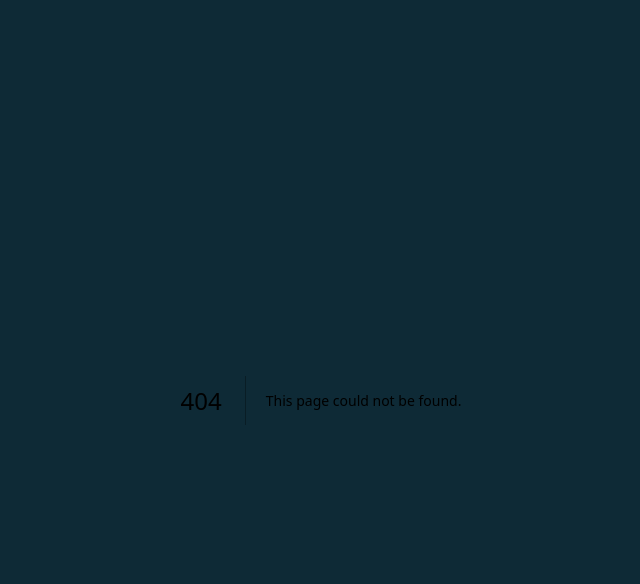
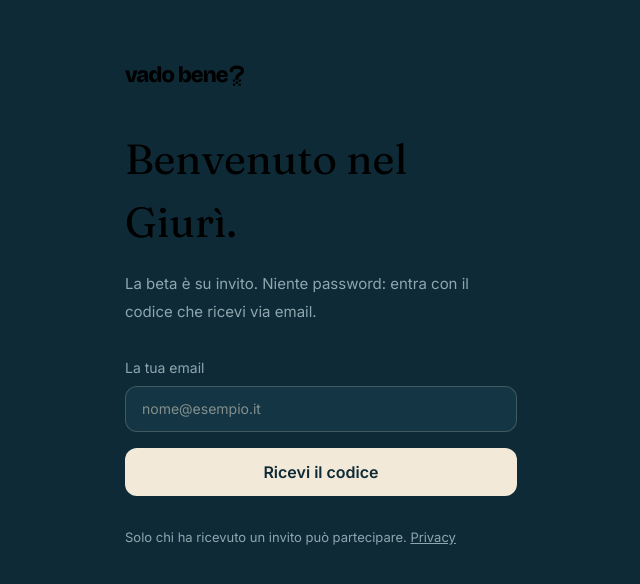
Before and after one commit to orsinienrico/vadobene, a Next.js app: page /login in a window 1280 px wide. Before the commit this address had no page. Shown: the top 584 px of the page, without its empty margins (319-959 px from the left). Built offline with nearby package versions, Linux system fonts and the light colour scheme; no server answers.

Commit message:
beta: stage invite-only OTP sign-in and server allowlist

```diff
--- /dev/null
+++ b/src/app/login/page.tsx
@@ -0,0 +1,142 @@
+"use client";
+
+import { useEffect, useState } from "react";
+import Link from "next/link";
+import { Brand } from "@/components/Brand";
+import { createClient } from "@/lib/supabase/client";
+
+/**
+ * Invite-only beta login: email OTP, no password and no public account creation.
+ * Supabase Auth must be configured to email {{ .Token }} with custom SMTP.
+ * The server independently enforces BETA_ALLOWED_EMAILS on protected APIs.
+ */
+export default function LoginPage() {
+  const [email, setEmail] = useState("");
+  const [code, setCode] = useState("");
+  const [step, setStep] = useState<"email" | "code">("email");
+  const [busy, setBusy] = useState(false);
+  const [message, setMessage] = useState("");
+  const [signedIn, setSignedIn] = useState(false);
+
+  useEffect(() => {
+    if (!process.env.NEXT_PUBLIC_SUPABASE_URL || !process.env.NEXT_PUBLIC_SUPABASE_ANON_KEY) return;
+    const supabase = createClient();
+    void supabase.auth.getUser().then(({ data }) => {
+      if (data.user && data.user.is_anonymous !== true && data.user.email) setSignedIn(true);
+    });
+  }, []);
+
+  const requestCode = async (event: React.FormEvent) => {
+    event.preventDefault();
+    if (busy || !email.trim()) return;
+    setBusy(true);
+    setMessage("");
+    try {
+      const supabase = createClient();
+      const { error } = await supabase.auth.signInWithOtp({
+        email: email.trim().toLowerCase(),
+        options: { shouldCreateUser: false },
+      });
+      if (error) {
+        setMessage("Non riesco a inviare il codice. Verifica il tuo invito o riprova.");
+      } else {
+        setStep("code");
+        setMessage("Controlla la mail. Il codice è monouso.");
+      }
+    } catch {
+      setMessage("Servizio temporaneamente non disponibile.");
+    } finally {
+      setBusy(false);
+    }
+  };
+
+  const verifyCode = async (event: React.FormEvent) => {
+    event.preventDefault();
+    if (busy || !/^[0-9]{6,8}$/.test(code.trim())) {
+      setMessage("Inserisci il codice ricevuto via email.");
+      return;
+    }
+    setBusy(true);
+    setMessage("");
+    try {
+      const supabase = createClient();
+      const { error } = await supabase.auth.verifyOtp({
+        email: email.trim().toLowerCase(),
+        token: code.trim(),
+        type: "email",
+      });
+      if (error) {
+        setMessage("Codice non valido o scaduto. Riprova.");
+      } else {
+        window.location.assign("/");
+      }
+    } catch {
+      setMessage("Verifica non riuscita. Riprova.");
+    } finally {
+      setBusy(false);
+    }
+  };
+
+  const signOut = async () => {
+    setBusy(true);
+    await createClient().auth.signOut();
+    setSignedIn(false);
+    setStep("email");
+    setCode("");
+    setBusy(false);
+  };
+
+  return (
+    <main className="mx-auto max-w-[440px] px-6 pb-24 pt-16">
+      <Link href="/" aria-label="Torna alla home"><Brand size={22} /></Link>
+      <h1 className="mt-10 font-display text-[clamp(30px,5vw,42px)] font-normal">
+        Benvenuto nel Giurì.
+      </h1>
+      <p className="mt-4 text-[15px] leading-7 text-muted">
+        La beta è su invito. Niente password: entra con il codice che ricevi via email.
+      </p>
+
+      {signedIn ? (
+        <div className="mt-8 flex flex-col gap-3">
+          <Link href="/" className="rounded-xl bg-gold px-5 py-3 text-center font-semibold text-ink">
+            Torna a VadoBene
+          </Link>
+          <button type="button" onClick={signOut} disabled={busy}
+            className="rounded-xl border border-line px-5 py-3 text-sm text-gold disabled:opacity-50">
+            Esci dall'account
+          </button>
+        </div>
+      ) : (
+        <form onSubmit={step === "email" ? requestCode : verifyCode} className="mt-8 flex flex-col gap-4">
+          <label className="flex flex-col gap-2 text-sm text-muted">
+            La tua email
+            <input type="email" autoComplete="email" required disabled={busy || step === "code"}
+              value={email} onChange={(event) => setEmail(event.target.value)}
+              placeholder="nome@esempio.it"
+              className="w-full rounded-xl border border-line bg-panel px-4 py-3 text-gold outline-none focus:border-gold disabled:opacity-70" />
+          </label>
+          {step === "code" && (
+            <label className="flex flex-col gap-2 text-sm text-muted">
+              Codice ricevuto
+              <input type="text" inputMode="numeric" autoComplete="one-time-code"
+                required maxLength={8} value={code} onChange={(event) => setCode(event.target.value)}
+                placeholder="000000"
+                className="w-full rounded-xl border border-line bg-panel px-4 py-3 text-gold outline-none focus:border-gold" />
+            </label>
+          )}
+          <button type="submit" disabled={busy} className="rounded-xl bg-gold px-5 py-3 font-semibold text-ink disabled:opacity-50">
+            {busy ? "Un momento…" : step === "email" ? "Ricevi il codice" : "Entra"}
+          </button>
+          {step === "code" && (
+            <button type="button" onClick={() => { setStep("email"); setCode(""); setMessage(""); }}
+              className="rounded-xl border border-line px-5 py-3 text-sm text-muted">Cambia email</button>
+          )}
+          {message && <p role="status" className="text-sm leading-6 text-muted">{message}</p>}
+        </form>
+      )}
+      <p className="mt-8 text-[13px] text-muted">
+        Solo chi ha ricevuto un invito può partecipare. <Link className="underline" href="/privacy">Privacy</Link>
+      </p>
+    </main>
+  );
+}
```
